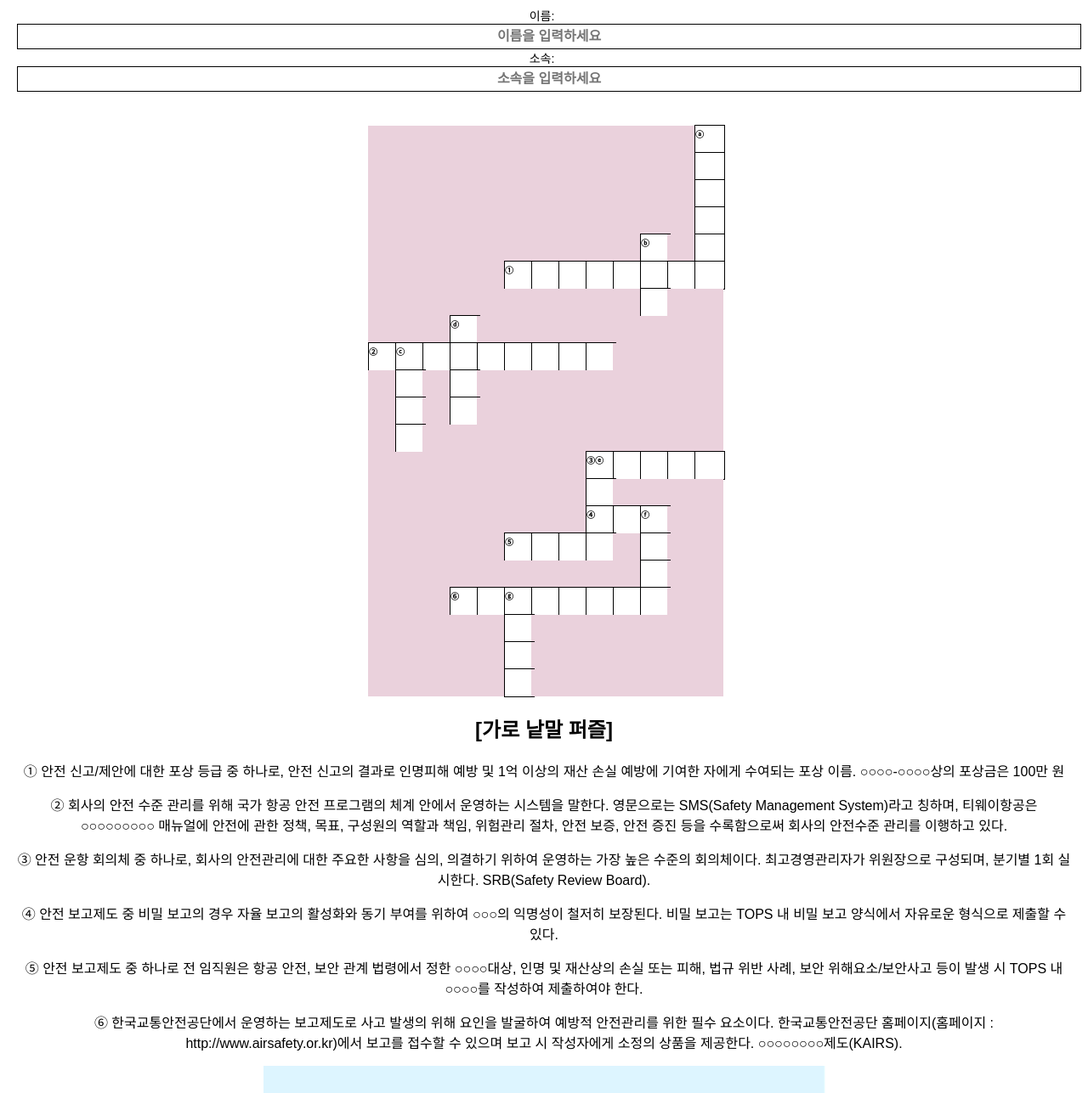
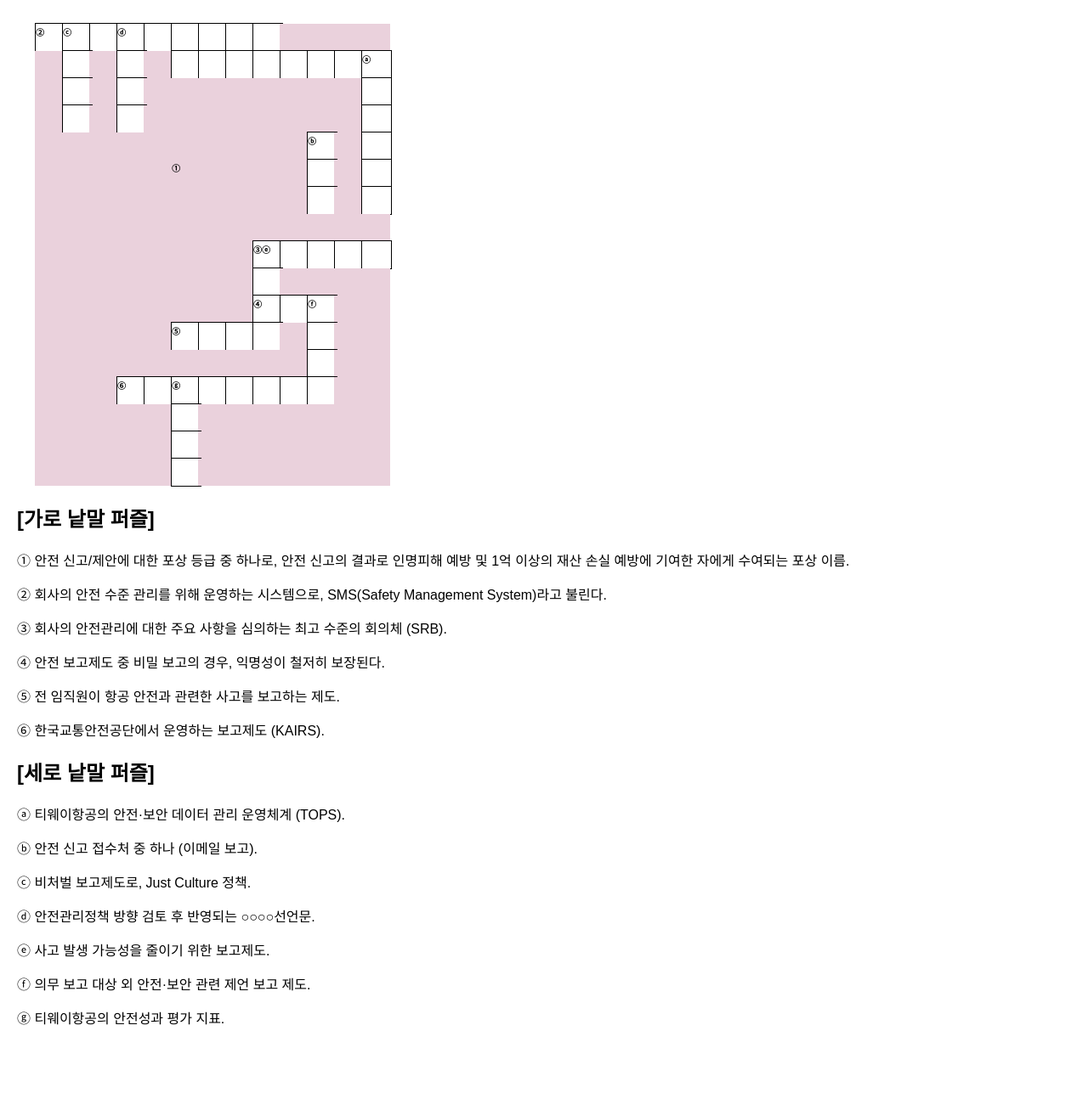
Before and after one commit to jychung09/tway_safe, a plain HTML site: page index.html in a window 1280 px wide. Shown: the part 81-1368 px from the top of the page at 85% size. After the commit the page ends 1311 px from the top, so only its background shows below. Drawn offline with Linux system fonts and the light colour scheme.

Commit message:
Update index.html

```diff
--- a/index.html
+++ b/index.html
@@ -7,24 +7,11 @@
     <style>
         body {
             font-family: Arial, sans-serif;
-            text-align: center;
+            text-align: left; /* 전체 텍스트 왼쪽 정렬 */
             margin: 20px;
         }
-        .user-info {
-            margin-top: 20px;
-        }
-        .user-info label {
-            font-size: 14px;
-            margin-right: 5px;
-        }
-        .user-info input {
-            width: 150px;
-            margin-right: 10px;
-            padding: 5px;
-            font-size: 14px;
-        }
         table {
-            margin: 20px auto;
+            margin: 20px;
             border-collapse: collapse;
         }
         td {
@@ -45,10 +32,10 @@
             font-size: 16px;
         }
         input:enabled {
-            border: 1px solid black; /* 답 입력 가능한 칸에만 테두리 추가 */
+            border: 1px solid black;
         }
         input:disabled {
-            background-color: #EAD1DC; /* 배경색 변경 */
+            background-color: #EAD1DC;
         }
         .hint {
             position: absolute;
@@ -58,91 +45,73 @@
             color: black;
             z-index: 2;
         }
-        h2 {
-            font-weight: bold;
-        }
-        .quiz-text {
-            margin-top: 20px;
-        }
     </style>
 </head>
 <body>
 
-    <!-- 제목과 이름, 소속 입력란 -->
-    <h1>내가 바로 티웨이 안전왕😎✨</h1>
-    <div class="user-info">
-        <label for="name">이름:</label>
-        <input type="text" id="name" placeholder="이름을 입력하세요">
-        <label for="department">소속:</label>
-        <input type="text" id="department" placeholder="소속을 입력하세요">
-    </div>
+    <h1>내가 바로 티웨이 안전왕</h1>
 
     <table>
         <tbody>
             <script>
-                // Initialize a 21x13 crossword grid, default all cells to disabled
-                let crossword = Array(21).fill(null).map(() => Array(13).fill(false));
+                let crossword = Array(17).fill(null).map(() => Array(13).fill(false));
 
-                // Define allowed inputs for vertical words
-                // a: M열 1행부터 세로로 6칸
-                for (let i = 0; i < 6; i++) crossword[i][12] = true;
+                // ② (가로) - 최상단으로 이동
+                for (let i = 0; i < 9; i++) crossword[0][i] = true;
 
-                // b: K열 5행부터 세로로 3칸
+                // ⓒ (세로) - 최상단에서 시작
+                for (let i = 0; i < 4; i++) crossword[i][1] = true;
+
+                // ⓓ (세로) - 최상단에서 시작
+                for (let i = 0; i < 4; i++) crossword[i][3] = true;
+
+                // ⓐ (세로)
+                for (let i = 1; i < 7; i++) crossword[i][12] = true;
+
+                // ⓑ (세로)
                 for (let i = 4; i < 7; i++) crossword[i][10] = true;
 
-                // c: B열 9행부터 세로로 4칸
-                for (let i = 8; i < 12; i++) crossword[i][1] = true;
+                // ⓔ (세로)
+                for (let i = 12; i < 16; i++) crossword[i - 4][8] = true;
 
-                // d: D열 8행부터 세로로 4칸
-                for (let i = 7; i < 11; i++) crossword[i][3] = true;
+                // ⓕ (세로)
+                for (let i = 14; i < 18; i++) crossword[i - 4][10] = true;
 
-                // e: I열 13행부터 세로로 4칸
-                for (let i = 12; i < 16; i++) crossword[i][8] = true;
+                // ⓖ (세로)
+                for (let i = 17; i < 21; i++) crossword[i - 4][5] = true;
 
-                // f: K열 15행부터 세로로 4칸
-                for (let i = 14; i < 18; i++) crossword[i][10] = true;
+                // ① (가로)
+                for (let i = 5; i < 13; i++) crossword[5 - 4][i] = true;
 
-                // g: F열 18행부터 세로로 4칸
-                for (let i = 17; i < 21; i++) crossword[i][5] = true;
+                // ③ (가로)
+                for (let i = 8; i < 13; i++) crossword[12 - 4][i] = true;
 
-                // Define allowed inputs for horizontal words
-                // ①: 6행 F열부터 가로로 8칸
-                for (let i = 5; i < 13; i++) crossword[5][i] = true;
+                // ④ (가로)
+                for (let i = 8; i < 11; i++) crossword[14 - 4][i] = true;
 
-                // ②: 9행 A열부터 가로로 9칸
-                for (let i = 0; i < 9; i++) crossword[8][i] = true;
+                // ⑤ (가로)
+                for (let i = 5; i < 9; i++) crossword[15 - 4][i] = true;
 
-                // ③: 13행 I열부터 가로로 5칸
-                for (let i = 8; i < 13; i++) crossword[12][i] = true;
+                // ⑥ (가로)
+                for (let i = 3; i < 11; i++) crossword[17 - 4][i] = true;
 
-                // ④: 15행 I열부터 가로로 3칸
-                for (let i = 8; i < 11; i++) crossword[14][i] = true;
-
-                // ⑤: 16행 F열부터 가로로 4칸
-                for (let i = 5; i < 9; i++) crossword[15][i] = true;
-
-                // ⑥: 18행 D열부터 가로로 8칸
-                for (let i = 3; i < 11; i++) crossword[17][i] = true;
-
-                // 힌트 번호 위치 설정
                 let hints = {
-                    '0_12': 'ⓐ',
+                    '0_0': '②',
+                    '0_1': 'ⓒ',
+                    '0_3': 'ⓓ',
+                    '1_12': 'ⓐ',
                     '4_10': 'ⓑ',
                     '5_5': '①',
-                    '7_3': 'ⓓ',
-                    '8_0': '②',
-                    '8_1': 'ⓒ',
-                    '12_8': '③ⓔ',
-                    '14_8': '④',
-                    '14_10': 'ⓕ',
-                    '15_5': '⑤',
-                    '17_3': '⑥',
-                    '17_5': 'ⓖ'
+                    '8_8': '③ⓔ',
+                    '10_8': '④',
+                    '10_10': 'ⓕ',
+                    '11_5': '⑤',
+                    '13_3': '⑥',
+                    '13_5': 'ⓖ'
                 };
 
-                // Render the crossword table
                 document.write('<table>');
-                for (let row = 0; row < 21; row++) {
+                for (let row = 0; row < 17; row++) {
                     document.write('<tr>');
                     for (let col = 0; col < 13; col++) {
                         let enabled = crossword[row][col] ? '' : 'disabled';
@@ -156,28 +125,24 @@
         </tbody>
     </table>
 
-    <!-- 문제 텍스트 추가 -->
     <div class="quiz-text">
         <h2>[가로 낱말 퍼즐]</h2>
-        <p>① 안전 신고/제안에 대한 포상 등급 중 하나로, 안전 신고의 결과로 인명피해 예방 및 1억 이상의 재산 손실 예방에 기여한 자에게 수여되는 포상 이름. ○○○○-○○○○상의 포상금은 100만 원</p>
-        <p>② 회사의 안전 수준 관리를 위해 국가 항공 안전 프로그램의 체계 안에서 운영하는 시스템을 말한다. 영문으로는 SMS(Safety Management System)라고 칭하며, 티웨이항공은 ○○○○○○○○○ 매뉴얼에 안전에 관한 정책, 목표, 구성원의 역할과 책임, 위험관리 절차, 안전 보증, 안전 증진 등을 수록함으로써 회사의 안전수준 관리를 이행하고 있다.</p>
-        <p>③ 안전 운항 회의체 중 하나로, 회사의 안전관리에 대한 주요한 사항을 심의, 의결하기 위하여 운영하는 가장 높은 수준의 회의체이다. 최고경영관리자가 위원장으로 구성되며, 분기별 1회 실시한다. SRB(Safety Review Board).</p>
-        <p>④ 안전 보고제도 중 비밀 보고의 경우 자율 보고의 활성화와 동기 부여를 위하여 ○○○의 익명성이 철저히 보장된다. 비밀 보고는 TOPS 내 비밀 보고 양식에서 자유로운 형식으로 제출할 수 있다.</p>
-        <p>⑤ 안전 보고제도 중 하나로 전 임직원은 항공 안전, 보안 관계 법령에서 정한 ○○○○대상, 인명 및 재산상의 손실 또는 피해, 법규 위반 사례, 보안 위해요소/보안사고 등이 발생 시 TOPS 내 ○○○○를 작성하여 제출하여야 한다.</p>
-        <p>⑥ 한국교통안전공단에서 운영하는 보고제도로 사고 발생의 위해 요인을 발굴하여 예방적 안전관리를 위한 필수 요소이다. 한국교통안전공단 홈페이지(홈페이지 : http://www.airsafety.or.kr)에서 보고를 접수할 수 있으며 보고 시 작성자에게 소정의 상품을 제공한다. ○○○○○○○○제도(KAIRS).</p>
-
-        <img src="tway.png" alt="티웨이 홍보 이미지" style="width: 661px; height: 775px;">
+        <p>① 안전 신고/제안에 대한 포상 등급 중 하나로, 안전 신고의 결과로 인명피해 예방 및 1억 이상의 재산 손실 예방에 기여한 자에게 수여되는 포상 이름.</p>
+        <p>② 회사의 안전 수준 관리를 위해 운영하는 시스템으로, SMS(Safety Management System)라고 불린다.</p>
+        <p>③ 회사의 안전관리에 대한 주요 사항을 심의하는 최고 수준의 회의체 (SRB).</p>
+        <p>④ 안전 보고제도 중 비밀 보고의 경우, 익명성이 철저히 보장된다.</p>
+        <p>⑤ 전 임직원이 항공 안전과 관련한 사고를 보고하는 제도.</p>
+        <p>⑥ 한국교통안전공단에서 운영하는 보고제도 (KAIRS).</p>
 
         <h2>[세로 낱말 퍼즐]</h2>
-        <p>ⓐ 티웨이항공은 안전 및 보안 관련 보고서 제출, 위해 요인 식별/분석/관리 및 부문별 품질 심사 계획/실적 관리 등의 활동을 데이터베이스화할 수 있는 운영체계인 TOPS(T’way ○○○○○○ Program of Safety & Security)를 운영하고 있다.</p>
-        <p>ⓑ 안전 신고 접수처 중 하나로, 사내 임직원이 또는 외부 협력업체 임직원이 잠재적 위해 요인을 식별한 경우 ○○○@twayair.com에 자유로운 형식으로 보고할 수 있다.</p>
-        <p>ⓒ 비처벌 보고제도의 회사 정책으로, 사람의 판단 및 절차상 수행 과정에서의 정상적 실수를 인정하여 중과실 혹은 중대한 위법 행위를 제외한 각종 사고, 준사고 및 비정상 상황에서는 처벌하지 않는 ○○○○정책이다. 영문으로 Just Culture.</p>
-        <p>ⓓ 티웨이항공 안전 보안실은 안전관리정책 방향과 일치 여부를 정기적으로 연 1회 검토하여 안전위원회에서 심의한 후 최고경영관리자의 의결을 받아 회사의 ○○○○에 반영하여 ○○○○선언문을 전사에 게시한다.</p>
-        <p>ⓔ ○○○○제도는 ○○○○를 통하여 항공기 사고/준사고, 항공 안전 장애 등 안전사고를 유발할 가능성이 있는 위해 요인들을 사전에 파악하여 제거함으로써 사고를 미연에 방지하고 안전 문화 증진을 도모하는 데 목적이 있다. 의무 보고, 자율 보고, 비밀 보고 등으로 구성되어 있다.</p>
-        <p>ⓕ TOPS 내에서 의무 보고 대상 외 안전·보안에 영향을 줄 수 있는 잠재적 위해 요인이나 사고를 미연에 방지하기 위한 제언 등을 포함하여 자율적으로 보고하는 제도를 일컫는다.</p>
-        <p>ⓖ ○○○○란 티웨이항공의 안전성과의 모니터링 평가를 위한 척도로, 회사가 안전하게 운영되고 있는지를 측정하고, 안전 목표의 달성 여부를 측정한다. ○○○○지표는 관리 리스크 지표, 운영리스크 지표로 구성된다. 그룹웨어 메인 페이지에서 티웨이항공의 ○○○○의 월별/분기별 모니터링 결과를 조회할 수 있다.</p>
+        <p>ⓐ 티웨이항공의 안전·보안 데이터 관리 운영체계 (TOPS).</p>
+        <p>ⓑ 안전 신고 접수처 중 하나 (이메일 보고).</p>
+        <p>ⓒ 비처벌 보고제도로, Just Culture 정책.</p>
+        <p>ⓓ 안전관리정책 방향 검토 후 반영되는 ○○○○선언문.</p>
+        <p>ⓔ 사고 발생 가능성을 줄이기 위한 보고제도.</p>
+        <p>ⓕ 의무 보고 대상 외 안전·보안 관련 제언 보고 제도.</p>
+        <p>ⓖ 티웨이항공의 안전성과 평가 지표.</p>
+    </div>
 
-        <img src="zoo.png" alt="zoo 이미지" style="width: 380px; height: 350px;">
-    </div>
 </body>
 </html>
```
